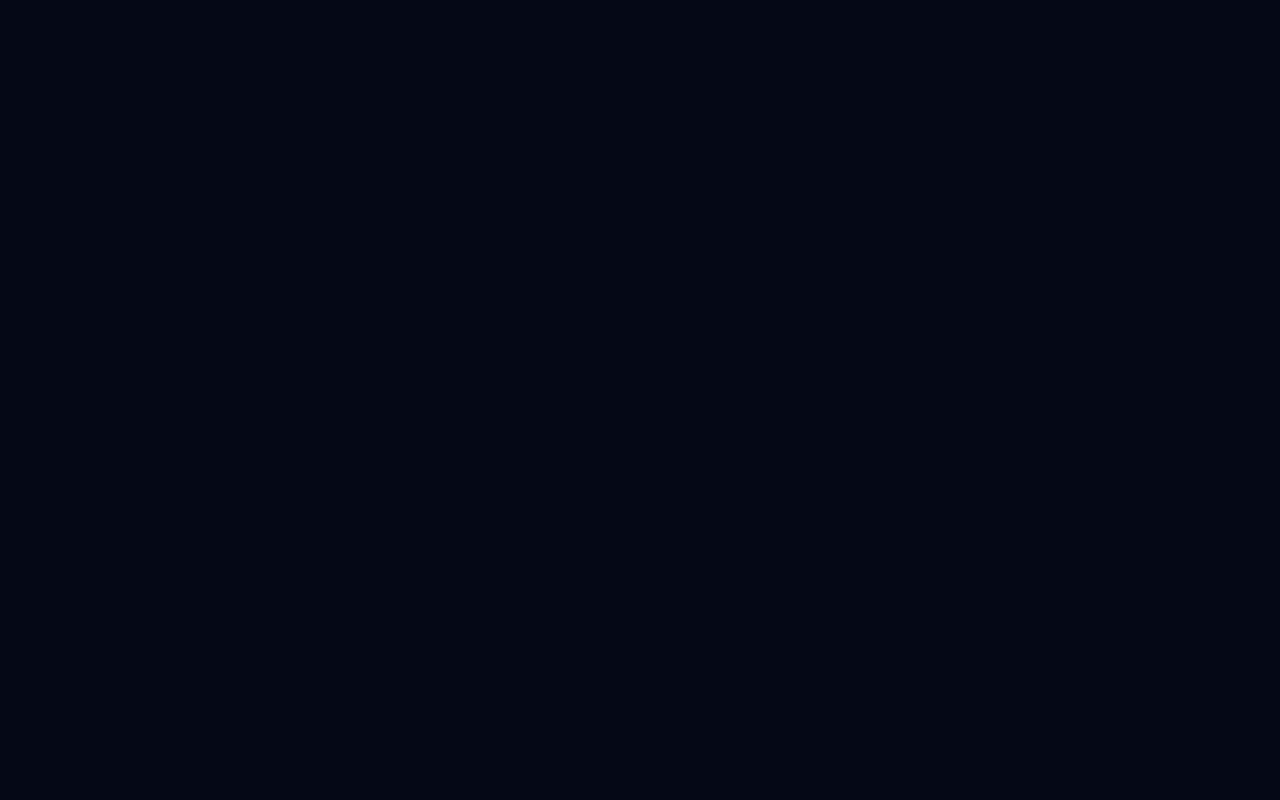
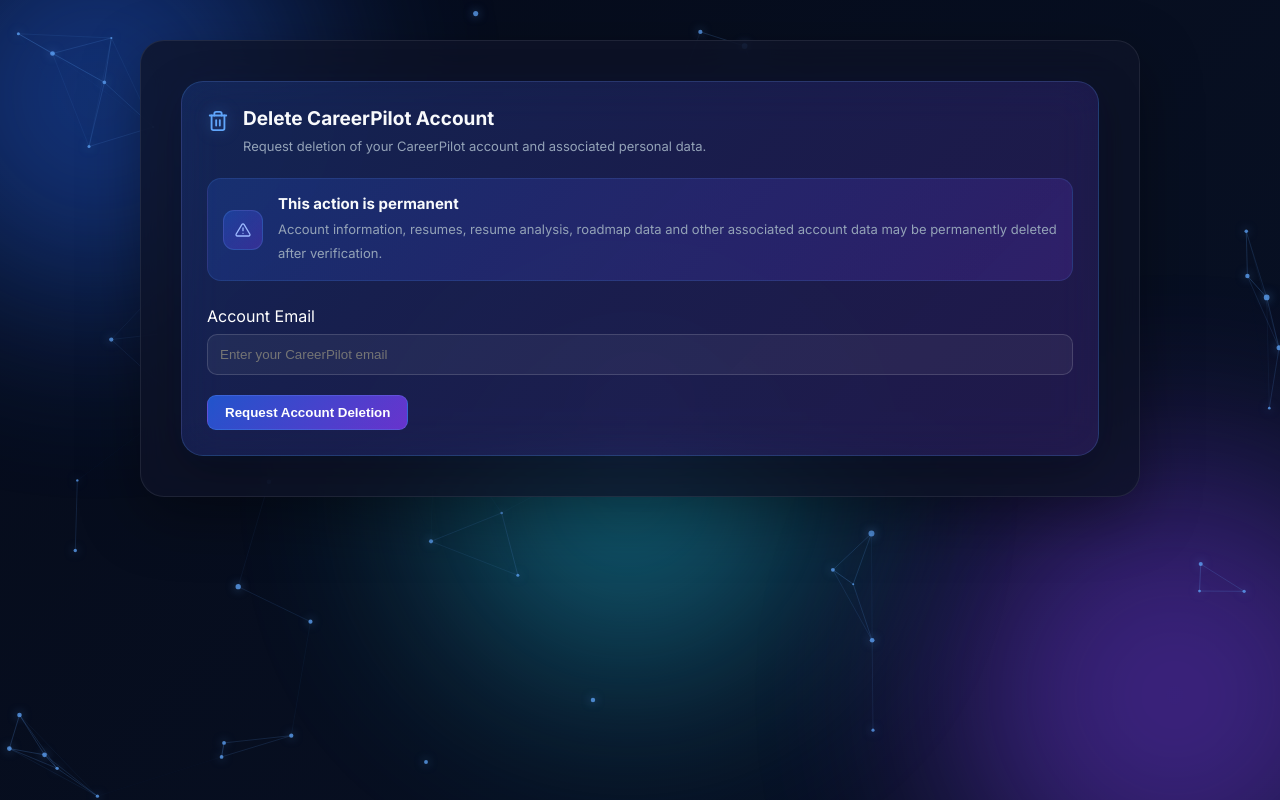
Before and after one commit to anshdeepsinghvirdi/CareerPilot-AI, a React app in the folder frontend/: page /delete-account in a window 1280 px wide. Before the commit this address had no page. Built offline with nearby package versions, Linux system fonts and the light colour scheme; the HTML template or start-up script is replaced by a standard one.

Commit message:
Add public account deletion page

```diff
--- a/frontend/src/App.jsx
+++ b/frontend/src/App.jsx
@@ -14,6 +14,7 @@
 import ResetPassword from "./pages/ResetPassword";
 import Settings from "./pages/Settings";
 import PrivacyPolicy from "./pages/PrivacyPolicy";
+import DeleteAccount from "./pages/DeleteAccount";
 
 function App() {
   useEffect(() => {
@@ -52,6 +53,8 @@
 
       <Route path="/privacy-policy" element={<PrivacyPolicy />} />
 
+      <Route path="/delete-account" element={<DeleteAccount />} />
+
     </Routes>
   );
 }
--- /dev/null
+++ b/frontend/src/pages/DeleteAccount.jsx
@@ -0,0 +1,189 @@
+import { useState } from "react";
+import { FiTrash2, FiAlertTriangle, FiCheckCircle } from "react-icons/fi";
+import { motion } from "framer-motion";
+
+import AnimatedBackground from "../components/AnimatedBackground";
+import API from "../services/api";
+import "../styles/Dashboard.css";
+
+function DeleteAccount() {
+    const [email, setEmail] = useState("");
+    const [loading, setLoading] = useState(false);
+    const [success, setSuccess] = useState(false);
+    const [error, setError] = useState("");
+
+    const handleDeleteRequest = async (e) => {
+        e.preventDefault();
+
+        setError("");
+        setSuccess(false);
+
+        if (!email.trim()) {
+            setError("Please enter your account email.");
+            return;
+        }
+
+        setLoading(true);
+
+        try {
+            /*
+             * IMPORTANT:
+             * We will connect this form to a dedicated backend
+             * account-deletion request endpoint.
+             */
+
+            await API.post("/profile/delete-account-request", {
+                email: email.trim(),
+            });
+
+            setSuccess(true);
+            setEmail("");
+        } catch (err) {
+            console.error("Delete account request error:", err);
+
+            setError(
+                err.response?.data?.detail ||
+                "Unable to submit your deletion request. Please try again."
+            );
+        } finally {
+            setLoading(false);
+        }
+    };
+
+    return (
+        <div className="privacy-page">
+
+            <AnimatedBackground />
+
+            <div className="privacy-container">
+
+                <motion.div
+                    initial={{ opacity: 0, y: 25 }}
+                    animate={{ opacity: 1, y: 0 }}
+                    transition={{ duration: 0.5 }}
+                >
+
+                    <div className="settings-section">
+
+                        <div className="settings-section-title">
+                            <FiTrash2 />
+
+                            <div>
+                                <h2>Delete CareerPilot Account</h2>
+
+                                <p>
+                                    Request deletion of your CareerPilot account
+                                    and associated personal data.
+                                </p>
+                            </div>
+                        </div>
+
+
+                        <div className="settings-item">
+
+                            <div className="settings-item-icon">
+                                <FiAlertTriangle />
+                            </div>
+
+                            <div className="settings-item-content">
+
+                                <h3>This action is permanent</h3>
+
+                                <p>
+                                    Account information, resumes, resume analysis,
+                                    roadmap data and other associated account data
+                                    may be permanently deleted after verification.
+                                </p>
+
+                            </div>
+
+                        </div>
+
+
+                        {success && (
+                            <div className="settings-item">
+
+                                <div className="settings-item-icon">
+                                    <FiCheckCircle />
+                                </div>
+
+                                <div className="settings-item-content">
+
+                                    <h3>Request submitted</h3>
+
+                                    <p>
+                                        Your account deletion request has been
+                                        submitted. We will verify the request
+                                        before deleting the account.
+                                    </p>
+
+                                </div>
+
+                            </div>
+                        )}
+
+
+                        {error && (
+                            <p style={{ color: "#ff6b6b", marginTop: "15px" }}>
+                                {error}
+                            </p>
+                        )}
+
+
+                        {!success && (
+                            <form onSubmit={handleDeleteRequest}>
+
+                                <div style={{ marginTop: "25px" }}>
+
+                                    <label>
+                                        Account Email
+                                    </label>
+
+                                    <input
+                                        type="email"
+                                        value={email}
+                                        onChange={(e) =>
+                                            setEmail(e.target.value)
+                                        }
+                                        placeholder="Enter your CareerPilot email"
+                                        required
+                                        style={{
+                                            width: "100%",
+                                            marginTop: "8px",
+                                            padding: "12px",
+                                            borderRadius: "10px",
+                                            border: "1px solid rgba(255,255,255,0.15)",
+                                            background: "rgba(255,255,255,0.05)",
+                                            color: "white",
+                                            outline: "none",
+                                        }}
+                                    />
+
+                                </div>
+
+
+                                <button
+                                    type="submit"
+                                    className="settings-action-btn"
+                                    disabled={loading}
+                                    style={{ marginTop: "20px" }}
+                                >
+                                    {loading
+                                        ? "Submitting..."
+                                        : "Request Account Deletion"}
+                                </button>
+
+                            </form>
+                        )}
+
+                    </div>
+
+                </motion.div>
+
+            </div>
+
+        </div>
+    );
+}
+
+export default DeleteAccount;
--- a/frontend/src/pages/Settings.jsx
+++ b/frontend/src/pages/Settings.jsx
@@ -6,6 +6,7 @@
     FiBell,
     FiShield,
     FiUser,
+    FiFileText,
 } from "react-icons/fi";
 import { motion } from "framer-motion";
 
@@ -254,6 +255,29 @@
 
                         </div>
 
+                        <div className="settings-item">
+
+                            <div className="settings-item-icon">
+                                <FiFileText />
+                            </div>
+
+                            <div className="settings-item-content">
+                                <h3>Privacy Policy</h3>
+
+                                <p>
+                                    Learn how CareerPilot collects, uses, and protects your information.
+                                </p>
+                            </div>
+
+                            <button
+                                className="settings-action-btn"
+                                onClick={() => navigate("/privacy-policy")}
+                            >
+                                View
+                            </button>
+
+                        </div>
+
                     </div>
 
                 </motion.div>
```
